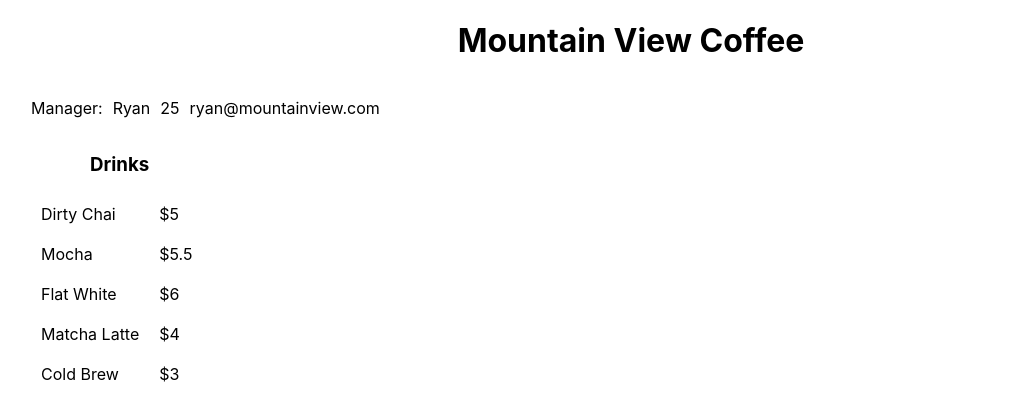
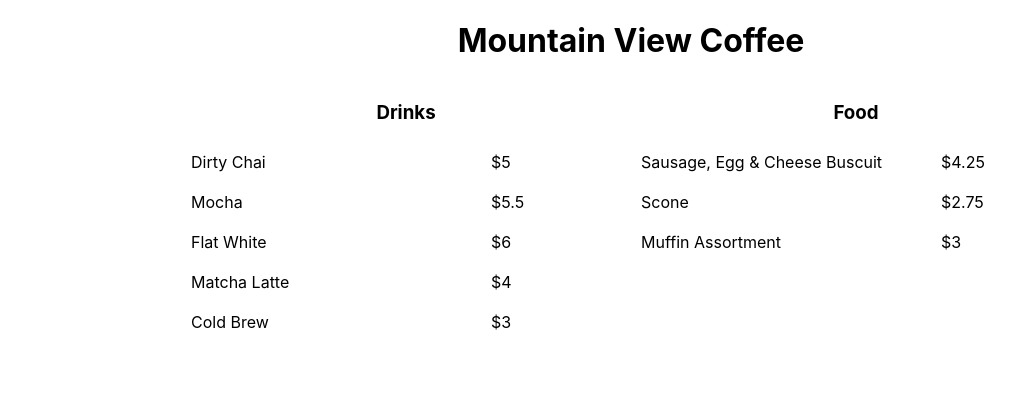
Before and after one commit to mkettel/react, a React (Create React App) app in the folder my-app/: page / in a window 1280 px wide. Shown: the top 418 px of the page, without its empty margins (9-1024 px from the left). Built offline with nearby package versions, Linux system fonts and the light colour scheme.

Commit message:
just did a few small changed for the menu component

```diff
--- a/my-app/src/App.css
+++ b/my-app/src/App.css
@@ -30,26 +30,13 @@
 .App-link {
   color: #61dafb;
 }
-.header {
-  display: flex;
-  max-width: 1200px;
-  margin: 0 auto;
-}
-.header p {
-  margin-right: 10px;
-}
-.manager {
-  display: flex;
-}
-.manager p {
-  margin-right: 10px;
-}
 
 
 /* Menu Section */
 .menu {
-  display: flex;
-  max-width: 1200px;
+  display: grid;
+  grid-template-columns: .5fr .5fr;
+  max-width: 900px;
   margin: 0 auto;
 }
 .menuItem {
@@ -62,7 +49,24 @@
 .menuItem p {
   margin: 10px;
 }
+/* ---------------------------- */
 
+/* Manager Information */
+.management {
+  display: none;
+  max-width: 1200px;
+  margin: 0 auto;
+}
+.management p {
+  margin-right: 10px;
+}
+.manager {
+  display: flex;
+}
+.manager p {
+  margin-right: 10px;
+}
+/* ----------------------------- */
 @keyframes App-logo-spin {
   from {
     transform: rotate(0deg);
--- a/my-app/src/App.js
+++ b/my-app/src/App.js
@@ -6,9 +6,6 @@ function App() {
   return (
     <div className="App">
       {name}
-      <div className="header">
-        <p>Manager:</p><Manager name="Ryan" age={25} email="ryan@mountainview.com"/>
-      </div>
       <div className="menu">
         <div className="drinks">
           <h3>Drinks</h3>
@@ -19,8 +16,14 @@ function App() {
           <MenuItem name="Cold Brew" price={3.00}/>
         </div>
         <div className="food">
-
+          <h3>Food</h3>
+          <MenuItem name="Sausage, Egg & Cheese Buscuit" price={4.25}/>
+          <MenuItem name="Scone" price={2.75}/>
+          <MenuItem name="Muffin Assortment" price={3.00}/>
         </div>
+      <div className="management">
+        <p>Manager:</p><Manager name="Ryan" age={25} email="ryan@mountainview.com"/>
+      </div>
       </div>
     </div>
   );
```
